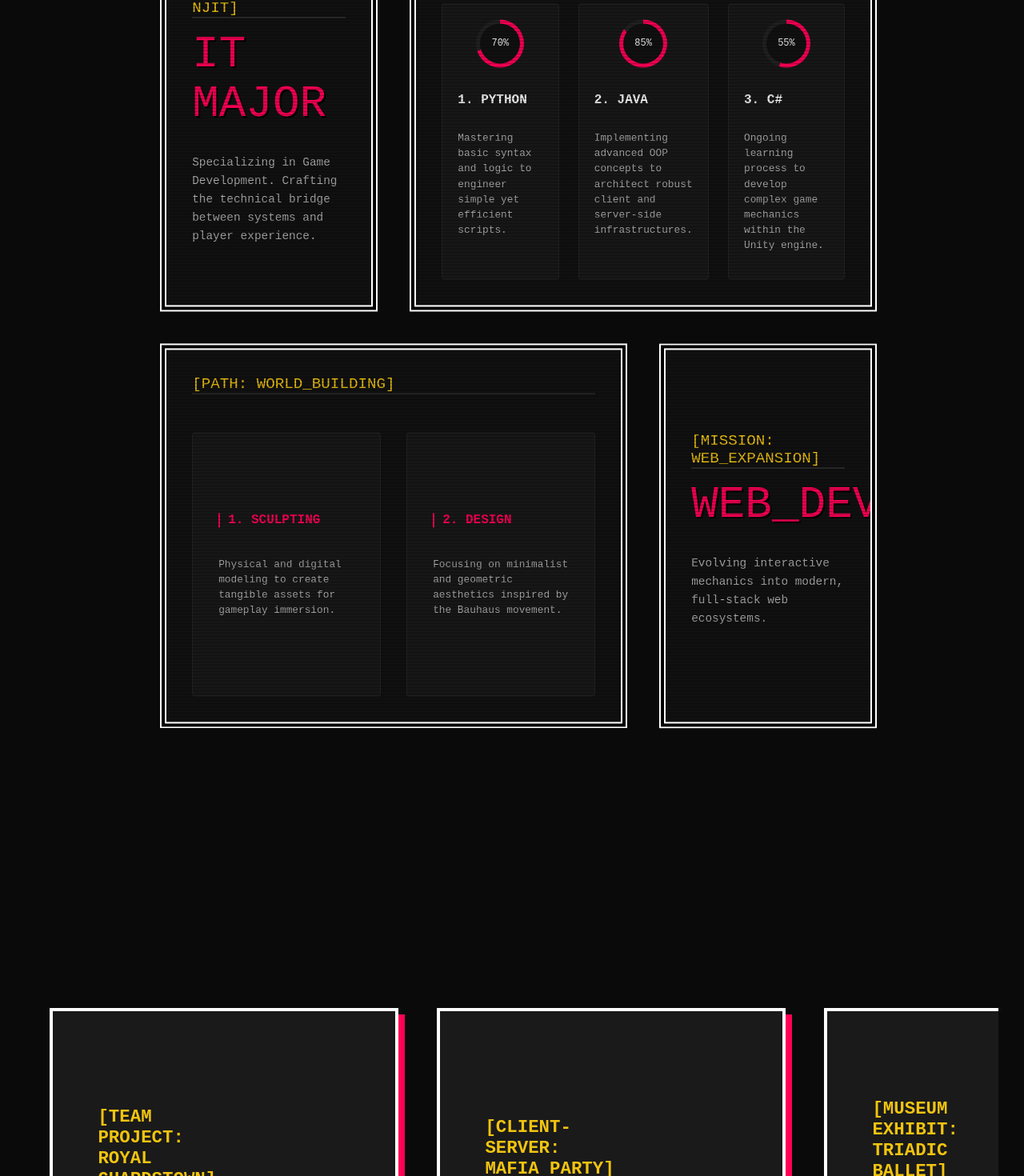
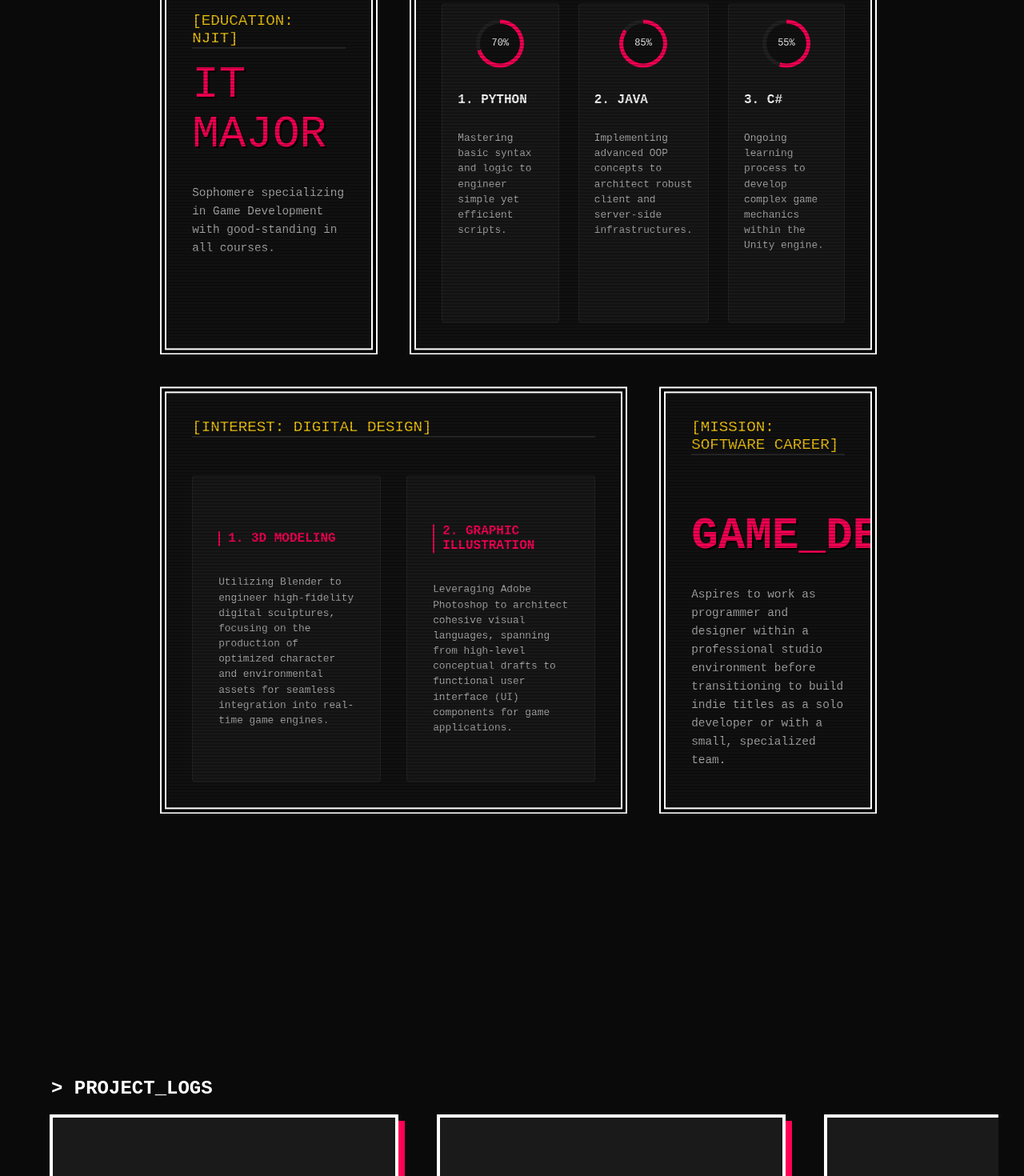
Before and after one commit to apr45/is117-GameDevPortfolio, a React (Vite) app: page / in a window 1280 px wide. Shown: the part 1127-2597 px from the top of the page at 80% size. Built offline with nearby package versions, Linux system fonts and the light colour scheme.

Commit message:
updating information in about me section

```diff
--- a/src/components/AboutMe.tsx
+++ b/src/components/AboutMe.tsx
@@ -11,7 +11,7 @@ const AboutMe: React.FC = () => {
           <span className={styles.itemHeader}>[EDUCATION: NJIT]</span>
           <span className={styles.statValue}>IT MAJOR</span>
           <p className={styles.statLabel}>
-            Specializing in Game Development. Crafting the technical bridge between systems and player experience.
+            Sophomere specializing in Game Development with good-standing in all courses.
           </p>
         </div>
 
@@ -57,33 +57,35 @@ const AboutMe: React.FC = () => {
 
 {/* BOX 3: CREATIVE PATH (Wide - Bottom Left) */}
 <div className={`${styles.statCard} ${styles.wideItem}`}>
-  <span className={styles.itemHeader}>[PATH: WORLD_BUILDING]</span>
+  <span className={styles.itemHeader}>[INTEREST: DIGITAL DESIGN]</span>
 
   <div className={styles.modelGridHobbies}>
-    {/* HOBBY 1: SCULPTING */}
+    {/* HOBBY 1: 3D MODELING */}
     <div className={styles.pillarCard}>
-      <h3 className={styles.pillarTitle}>1. SCULPTING</h3>
+      <h3 className={styles.pillarTitle}>1. 3D MODELING</h3>
       <p className={styles.pillarText}>
-        Physical and digital modeling to create tangible assets for gameplay immersion.
+        Utilizing Blender to engineer high-fidelity digital sculptures, focusing on the production of optimized character and environmental assets for seamless integration into real-time game engines.
       </p>
     </div>
 
-    {/* HOBBY 2: GRAPHIC DESIGN */}
+    {/* HOBBY 2: GRAPHIC ILLUSTRATION */}
     <div className={styles.pillarCard}>
-      <h3 className={styles.pillarTitle}>2. DESIGN</h3>
+      <h3 className={styles.pillarTitle}>2. GRAPHIC ILLUSTRATION</h3>
       <p className={styles.pillarText}>
-        Focusing on minimalist and geometric aesthetics inspired by the Bauhaus movement.
+        Leveraging Adobe Photoshop to architect cohesive visual languages, spanning from high-level conceptual drafts to functional user interface (UI) components for game applications.
       </p>
     </div>
   </div>
 </div>
 
-        {/* BOX 4: WEB DEV GOALS (Narrow - Bottom Right) */}
+        {/* BOX 4: GAME DEV GOALS */}
         <div className={styles.statCard}>
-          <span className={styles.itemHeader}>[MISSION: WEB_EXPANSION]</span>
-          <span className={styles.statValue}>WEB_DEV</span>
+          <span className={styles.itemHeader}>[MISSION: SOFTWARE CAREER]</span>
+          <h3 className={styles.statValue}>
+            GAME_DEV<span className={styles.blinkingCursor}>_</span>
+          </h3>
           <p className={styles.statLabel}>
-            Evolving interactive mechanics into modern, full-stack web ecosystems.
+            Aspires to work as programmer and designer within a professional studio environment before transitioning to build indie titles as a solo  developer or with a small, specialized team.
           </p>
         </div>
 
--- a/src/components/ProjectSlider.tsx
+++ b/src/components/ProjectSlider.tsx
@@ -70,7 +70,7 @@ const ProjectSlider: React.FC = () => {
           rel="noopener noreferrer"
           className={styles.statusLink}
         >
-          <span className={styles.statusLabel}>STATUS: VIEW_LIVE_SITE</span>
+          <span className={styles.statusLabel}>STATUS: COMPLETED</span>
         </a>
       </div>
     </div>
--- a/src/styles/AboutMe.module.css
+++ b/src/styles/AboutMe.module.css
@@ -242,3 +242,13 @@
   font-size: 0.75rem;
   color: #fff;
 }
+
+.blinkingCursor {
+  animation: blink 1s step-end infinite;
+  color: var(--accent-pink);
+}
+
+@keyframes blink {
+  from, to { opacity: 1; }
+  50% { opacity: 0; }
+}
--- a/src/styles/ProjectSlider.module.css
+++ b/src/styles/ProjectSlider.module.css
@@ -17,7 +17,7 @@
   font-family: var(--font-pixel);
   color: var(--text-main);
   text-align: left;
-  margin-bottom: -5%;
+  margin-bottom: -1%;
 }
 
 .scrollContainer {
@@ -190,8 +190,11 @@
 }
 
 .statusLink {
-  text-decoration: underline; /* Add persistent underline */
-  text-underline-offset: 4px; /* Better spacing for pixel fonts */
+  /* Text decoration settings */
+  text-decoration: underline;
+  text-decoration-color: var(--accent-pink); /* Specifically sets underline to pink */
+  text-underline-offset: 4px;
+
   display: inline-block;
   transition: all 0.3s ease;
 }
```
